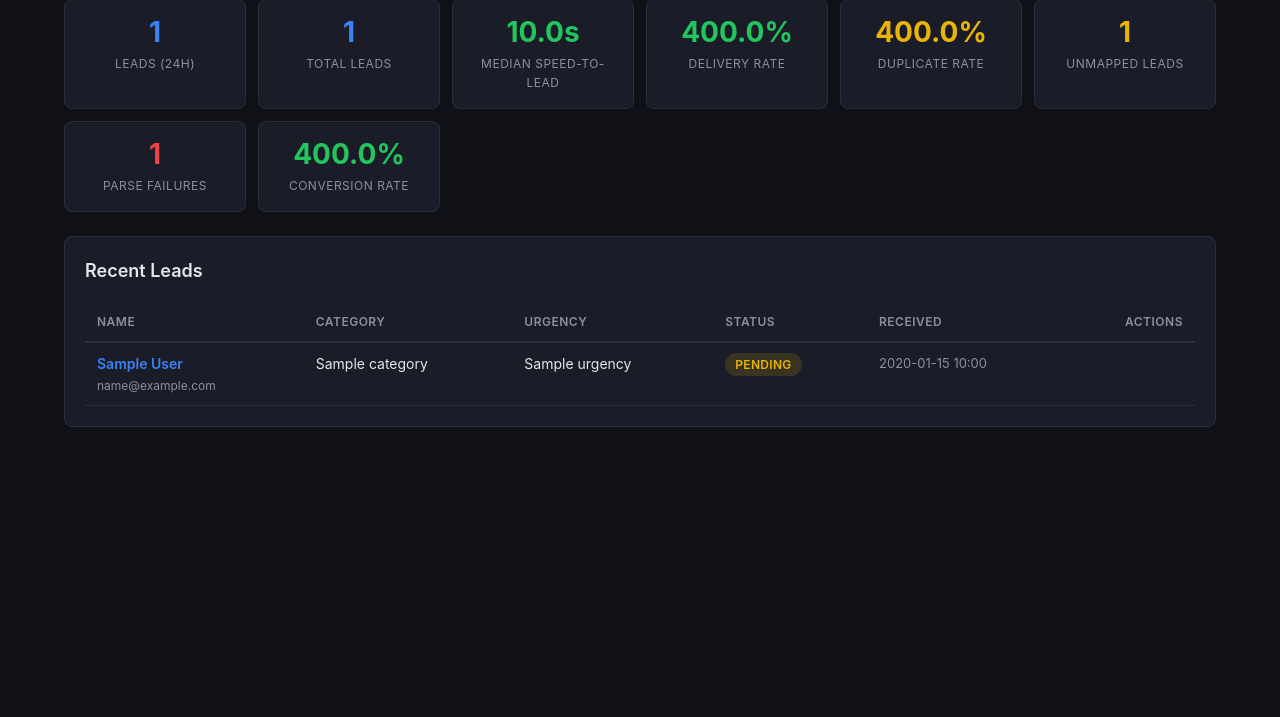
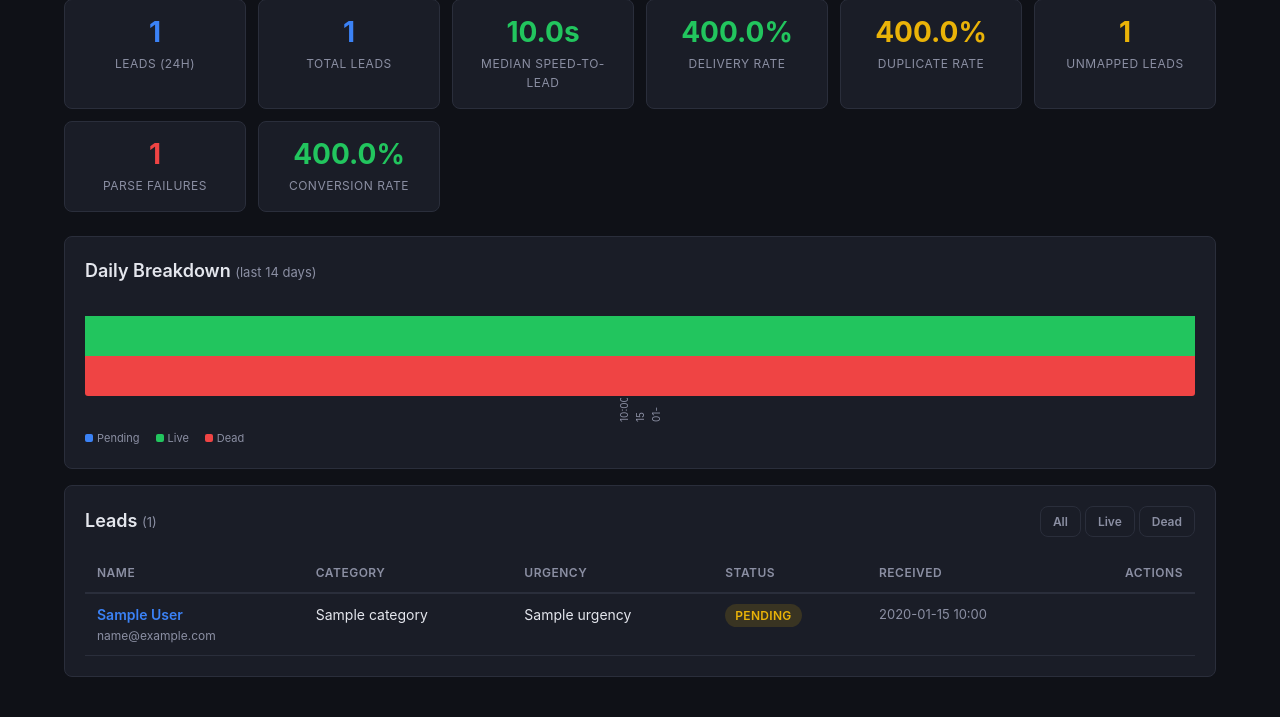
Before and after one commit to discordwell/angi-lister, a FastAPI app: template app/templates/console/dashboard.html in a window 1280 px wide. Shown: the part 143-860 px from the top of the page. Before the commit the page ends 570 px from the top, so only its background shows below. Run offline with FastAPI, Linux system fonts and the light colour scheme; the template is opened without the code that fills it: most values are stand-ins (such as "Sample title", 1, 10 or a date in 2020).

Commit message:
Add dashboard pagination, status filters, and daily breakdown chart
Leads table now paginates at 30 per page with prev/next navigation.
Filter toggles (All/Live/Dead) filter by conversion outcome status.
Stacked bar chart shows daily lead volume for the last 14 days with
live/dead/pending breakdown.

Co-Authored-By: Claude Opus 4.6 (1M context) <noreply@anthropic.com>

```diff
--- a/app/routers/admin_api.py
+++ b/app/routers/admin_api.py
@@ -148,5 +148,5 @@ def admin_leads(
     limit: int = Query(50, ge=1, le=500),
     ctx: AdminContext = Depends(require_admin),
 ):
-    rows = get_recent_leads(ctx.db, limit=limit)
+    rows, _ = get_recent_leads(ctx.db, limit=limit)
     return [LeadSummary(**r) for r in rows]
--- a/app/routers/api.py
+++ b/app/routers/api.py
@@ -69,7 +69,7 @@ def api_leads(
     db: Session = Depends(get_bypass_db),
 ):
     """Return recent leads (most recent first)."""
-    rows = get_recent_leads(db, limit=limit)
+    rows, _ = get_recent_leads(db, limit=limit)
     return [LeadSummary(**r) for r in rows]
 
 
--- a/app/routers/console.py
+++ b/app/routers/console.py
@@ -163,16 +163,33 @@ def _parse_period(period: str) -> tuple[dt.datetime | None, dt.datetime | None,
 @router.get("/", response_class=HTMLResponse)
 def console_dashboard(
     request: Request,
+    page: int = Query(1, ge=1),
+    filter: str = Query("all"),
     db: Session = Depends(get_console_db),
     session: ConsoleSession = Depends(_require_session),
 ):
+    from app.services.metrics import get_daily_breakdown
+
+    per_page = 30
+    status_filter = filter if filter in ("live", "dead") else None
+    offset = (page - 1) * per_page
+
     metrics = get_metrics_summary(db)
-    leads = get_recent_leads(db, limit=50)
+    leads, total = get_recent_leads(db, limit=per_page, offset=offset, status_filter=status_filter)
+    daily = get_daily_breakdown(db, days=14)
+
+    total_pages = max(1, (total + per_page - 1) // per_page)
+
     return templates.TemplateResponse(request, "console/dashboard.html", {
         "metrics": metrics,
         "leads": leads,
+        "daily": daily,
         "page_title": "Dashboard",
         "session": session,
+        "page": page,
+        "total_pages": total_pages,
+        "total_leads": total,
+        "filter": filter,
     })
 
 
--- a/app/routers/tenant_api.py
+++ b/app/routers/tenant_api.py
@@ -46,7 +46,7 @@ def tenant_leads(
     limit: int = Query(50, ge=1, le=500),
     ctx: TenantContext = Depends(require_tenant),
 ):
-    rows = get_recent_leads(ctx.db, limit=limit, tenant_id=ctx.tenant.id)
+    rows, _ = get_recent_leads(ctx.db, limit=limit, tenant_id=ctx.tenant.id)
     return [LeadSummary(**r) for r in rows]
 
 
--- a/app/templates/console/dashboard.html
+++ b/app/templates/console/dashboard.html
@@ -66,9 +66,51 @@
     </div>
 </div>
 
-<!-- Recent leads table -->
+<!-- Daily breakdown -->
+{% if daily %}
 <div class="card">
-    <h2>Recent Leads</h2>
+    <h2>Daily Breakdown <span style="font-size:13px; font-weight:400; color:var(--text-muted);">(last 14 days)</span></h2>
+    <div style="display:flex; gap:4px; align-items:flex-end; height:120px; padding-top:8px;">
+        {% set max_total = daily|map(attribute='total')|max %}
+        {% for day in daily %}
+        <div style="flex:1; display:flex; flex-direction:column; align-items:center; gap:2px;">
+            <div style="width:100%; display:flex; flex-direction:column; justify-content:flex-end; height:90px;">
+                {% if day.total > 0 %}
+                {% set bar_height = (day.total / max_total * 80)|int if max_total > 0 else 0 %}
+                {% set live_h = (day.live / day.total * bar_height)|int if day.total > 0 else 0 %}
+                {% set dead_h = (day.dead / day.total * bar_height)|int if day.total > 0 else 0 %}
+                {% set other_h = bar_height - live_h - dead_h %}
+                <div title="{{ day.date }}: {{ day.total }} total, {{ day.live }} live, {{ day.dead }} dead" style="width:100%; display:flex; flex-direction:column; justify-content:flex-end; height:{{ bar_height }}px;">
+                    {% if other_h > 0 %}<div style="height:{{ other_h }}px; background:var(--accent); border-radius:3px 3px 0 0; min-height:2px;"></div>{% endif %}
+                    {% if live_h > 0 %}<div style="height:{{ live_h }}px; background:var(--green); min-height:2px;"></div>{% endif %}
+                    {% if dead_h > 0 %}<div style="height:{{ dead_h }}px; background:var(--red); border-radius:0 0 3px 3px; min-height:2px;"></div>{% endif %}
+                </div>
+                {% endif %}
+            </div>
+            <div style="font-size:10px; color:var(--text-muted); writing-mode:vertical-lr; transform:rotate(180deg); height:24px; overflow:hidden;">
+                {{ day.date[5:] }}
+            </div>
+        </div>
+        {% endfor %}
+    </div>
+    <div style="display:flex; gap:16px; margin-top:8px; font-size:11px; color:var(--text-muted);">
+        <span><span style="display:inline-block; width:8px; height:8px; background:var(--accent); border-radius:2px; margin-right:4px;"></span>Pending</span>
+        <span><span style="display:inline-block; width:8px; height:8px; background:var(--green); border-radius:2px; margin-right:4px;"></span>Live</span>
+        <span><span style="display:inline-block; width:8px; height:8px; background:var(--red); border-radius:2px; margin-right:4px;"></span>Dead</span>
+    </div>
+</div>
+{% endif %}
+
+<!-- Leads table -->
+<div class="card">
+    <div style="display:flex; justify-content:space-between; align-items:center; margin-bottom:16px;">
+        <h2 style="margin-bottom:0;">Leads <span style="font-size:13px; font-weight:400; color:var(--text-muted);">({{ total_leads }})</span></h2>
+        <div style="display:flex; gap:4px;">
+            <a href="/console/?filter=all" class="btn btn-sm {% if filter == 'all' %}{% else %}btn-outline{% endif %}" style="padding:5px 12px; font-size:12px;">All</a>
+            <a href="/console/?filter=live" class="btn btn-sm {% if filter == 'live' %}btn-green{% else %}btn-outline{% endif %}" style="padding:5px 12px; font-size:12px;">Live</a>
+            <a href="/console/?filter=dead" class="btn btn-sm {% if filter == 'dead' %}btn-red{% else %}btn-outline{% endif %}" style="padding:5px 12px; font-size:12px;">Dead</a>
+        </div>
+    </div>
     {% if leads %}
     <table>
         <thead>
@@ -110,8 +152,30 @@
             {% endfor %}
         </tbody>
     </table>
+
+    <!-- Pagination -->
+    {% if total_pages > 1 %}
+    <div style="display:flex; justify-content:center; align-items:center; gap:8px; padding:16px 0 4px;">
+        {% if page > 1 %}
+        <a href="/console/?page={{ page - 1 }}&filter={{ filter }}" class="btn btn-sm btn-outline" style="padding:5px 14px; font-size:12px;">&larr; Prev</a>
+        {% endif %}
+        <span style="font-size:13px; color:var(--text-muted);">
+            Page {{ page }} of {{ total_pages }}
+        </span>
+        {% if page < total_pages %}
+        <a href="/console/?page={{ page + 1 }}&filter={{ filter }}" class="btn btn-sm btn-outline" style="padding:5px 14px; font-size:12px;">Next &rarr;</a>
+        {% endif %}
+    </div>
+    {% endif %}
+
     {% else %}
-    <p style="color: var(--text-muted); text-align: center; padding: 32px;">No leads yet. <a href="/console/simulate">Simulate one</a> or send a webhook.</p>
+    <p style="color: var(--text-muted); text-align: center; padding: 32px;">
+        {% if filter != 'all' %}
+        No {{ filter }} leads found. <a href="/console/">Show all</a>
+        {% else %}
+        No leads yet. <a href="/console/simulate">Simulate one</a> or send a webhook.
+        {% endif %}
+    </p>
     {% endif %}
 </div>
 {% endblock %}
```
Also changed, not shown: app/services/metrics.py (+57 -4 lines).
